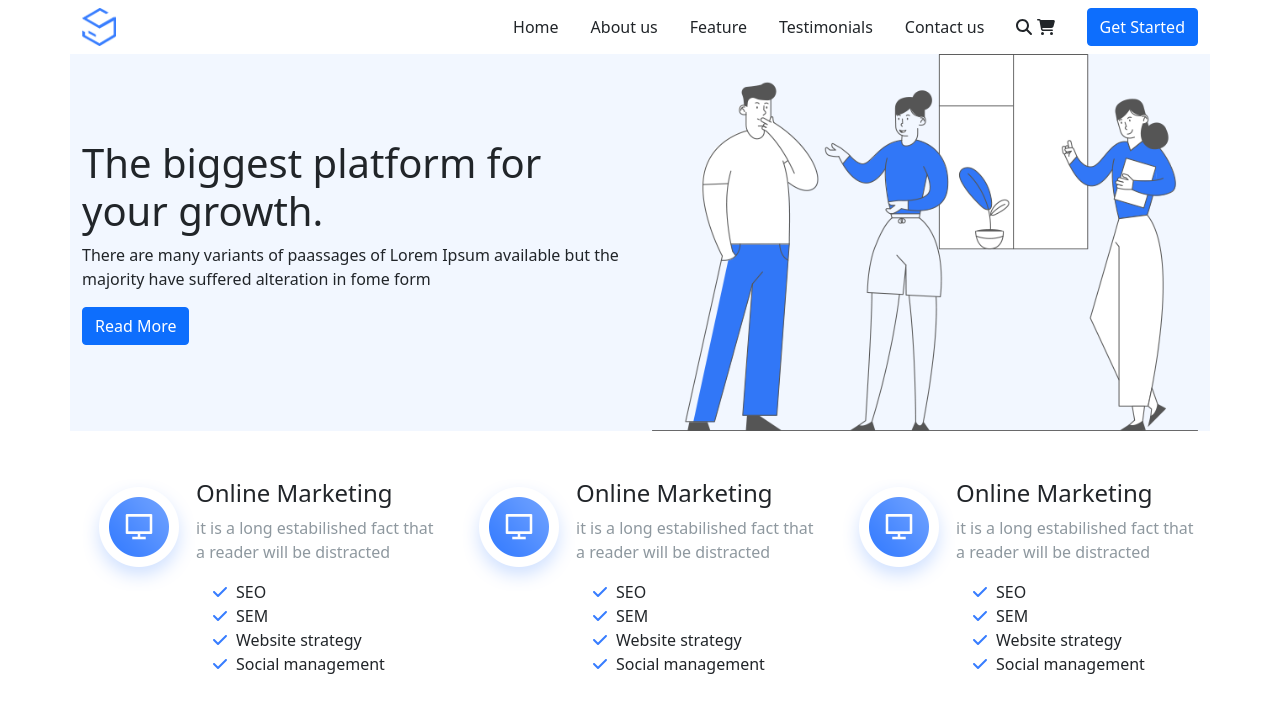
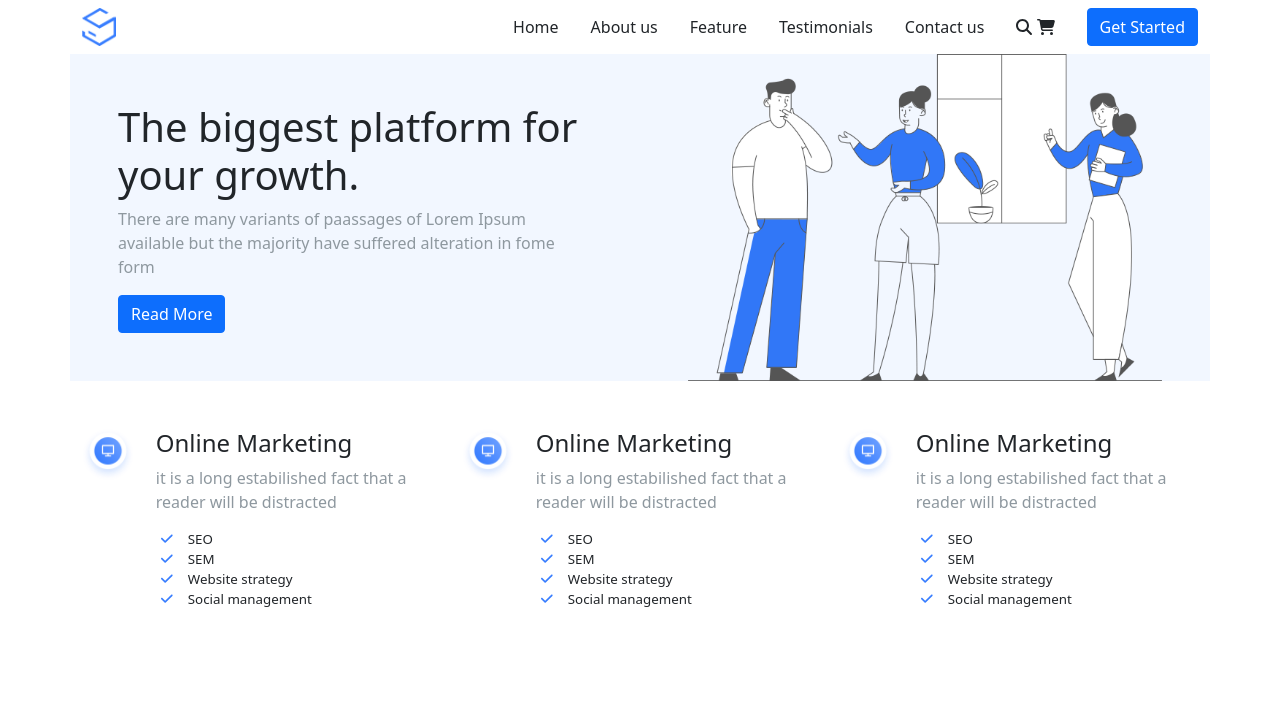
Before and after one commit to MEMiceli/proj-html-vuejs, a Vue app: page / in a window 1280 px wide. Shown: the top 712 px of the page. Built offline with nearby package versions, Linux system fonts and the light colour scheme.

Commit message:
fixed space runner

```diff
--- a/src/components/sections/BaseRunner.vue
+++ b/src/components/sections/BaseRunner.vue
@@ -1,12 +1,12 @@
 <template>
   <div class="container">
       <div class="row align-items-center">
-          <div class="col-6">
+          <div class="col-6 px-5">
               <h1>The biggest platform for your growth.</h1>
               <p>There are many variants of paassages of Lorem Ipsum available but the majority have suffered alteration in fome form</p>
               <button type="button" class="btn btn-primary">Read More</button>
           </div>
-          <div class="col-6">
+          <div class="col-6 px-5">
               <div class="imgbox">
                   <img src="../../assets/img/27-1.png" alt="">
               </div>
@@ -26,6 +26,9 @@ export default {
 .container{
     background-color: var(--secondary-color);
 }
+p{
+    color:var(--quinary-colortext);
+}
 img{
     width:100%;
 }
--- a/src/components/sections/OneSection.vue
+++ b/src/components/sections/OneSection.vue
@@ -58,6 +58,15 @@ export default {
 </script>
 
 <style scoped lang="scss">
+ul{
+    padding: 0;
+    margin: 0;
+    li {
+        padding-right: 2rem;
+        text-indent: 2rem;
+        font-size: smaller;
+    }
+}
 // ul {
 //     // display:flex;
 //     // align-items: center;
@@ -76,6 +85,9 @@ export default {
 
 //     color: var( --tertiary-colortext);
 // }
+img{
+    width:70%;
+}
 .fa-li{
     color: var( --tertiary-colortext);
 }
```
